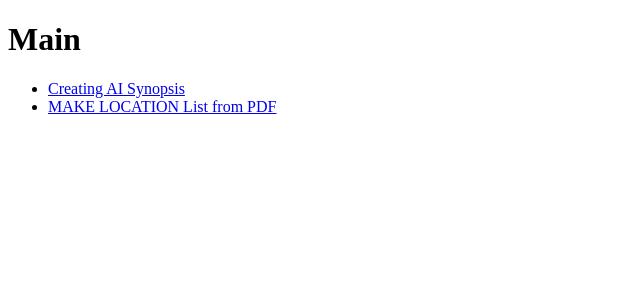
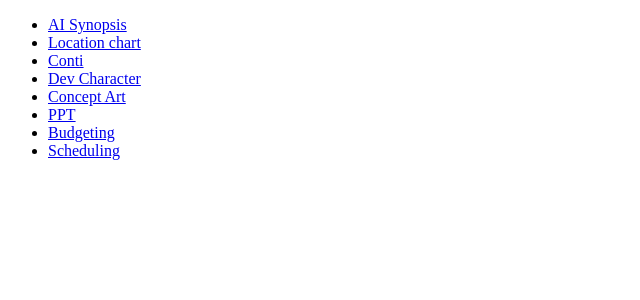
Before and after one commit to onetera/plotis, a Flask app: page / in a window 1280 px wide. Shown: the top 300 px of the page, without its empty margins (0-640 px from the left). Run offline with Flask 3, Linux system fonts and the light colour scheme.

Commit message:
메인 페이지 수정

```diff
--- a/templates/main.html
+++ b/templates/main.html
@@ -5,10 +5,15 @@
     <title>Main</title>
 </head>
 <body>
-    <h1>Main</h1>
     <ul>
-        <li><a href="/synopsis">Creating AI Synopsis</a></li>
-        <li><a href="/pdf">MAKE LOCATION List from PDF</a></li>
+        <li><a href="/synopsis">AI Synopsis</a></li>
+        <li><a href="/pdf">Location chart</a></li>
+        <li><a href="/conti">Conti</a></li>
+        <li><a href="/character">Dev Character</a></li>
+        <li><a href="/concept">Concept Art</a></li>
+        <li><a href="/ppt">PPT</a></li>
+        <li><a href="/budget">Budgeting</a></li>
+        <li><a href="/schedule">Scheduling</a></li>
     </ul>
 </body>
 </html>
```
